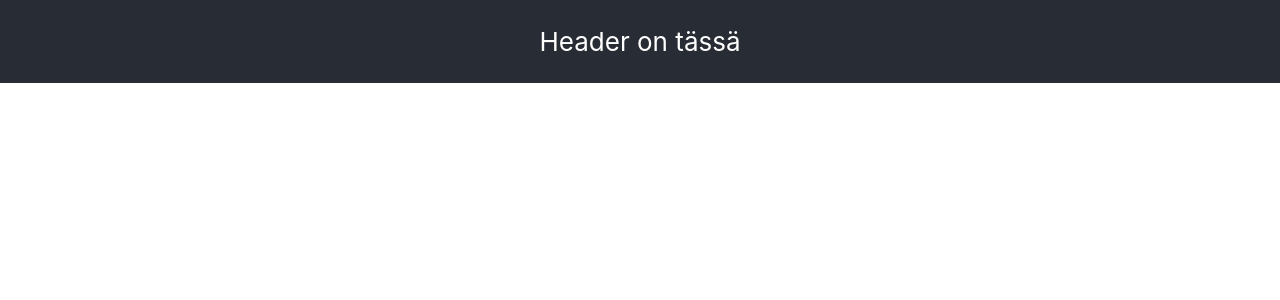
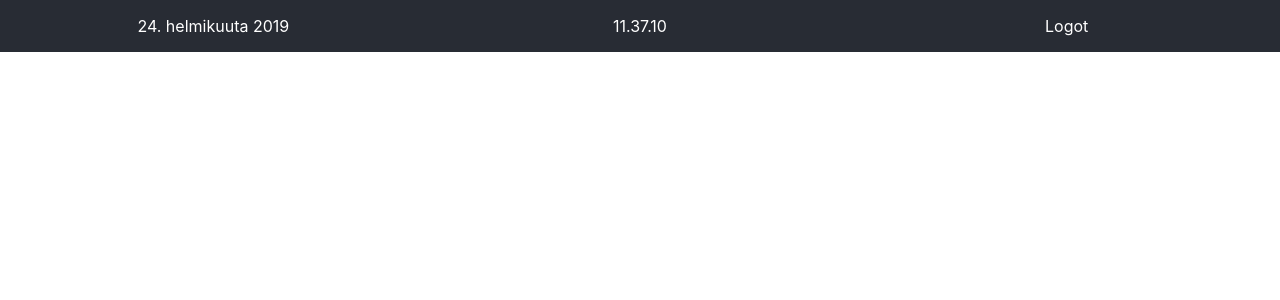
Before and after one commit to athenekilta/oloscreen-v2, a React (Create React App) app: page / in a window 1280 px wide. Shown: the top 300 px of the page. Built offline with nearby package versions, Linux system fonts and the light colour scheme.

Commit message:
Added header files

```diff
--- a/src/App.css
+++ b/src/App.css
@@ -7,7 +7,7 @@
   height: 40vmin;
   pointer-events: none;
 }
-
+/*
 .App-header {
   background-color: #282c34;
   height: 10%;
@@ -17,7 +17,7 @@
   justify-content: center;
   font-size: calc(10px + 2vmin);
   color: white;
-}
+} */
 
 .App-link {
   color: #61dafb;
--- a/src/components/Header.js
+++ b/src/components/Header.js
@@ -1,12 +1,26 @@
-import React, { Component } from 'react';
-import '../App.css';
+import React, { Component } from "react";
+import moment from "moment";
+import "moment/locale/fi";
+import "../App.css";
+import "./header.css";
+
+moment.locale("fi");
 
 class HeaderComponent extends Component {
+  constructor(props) {
+    super(props);
+    moment.locale("fi");
+  }
   render() {
+    console.log(moment.locale("fi"));
     return (
-            <div >
+      <div>
         <header className="App-header">
-                    <p> Header on tässä </p>
+          <p id="time-date"> {moment().format("LL")} </p>
+          <p id="time-clock"> {moment().format("LTS")} </p>
+          <div id="logo-carousel">
+            <p>Logot</p>
+          </div>
         </header>
       </div>
     );
--- /dev/null
+++ b/src/components/header.css
@@ -0,0 +1,7 @@
+header {
+  display: grid;
+  grid-template-columns: 1fr 1fr 1fr;
+  grid-template-rows: auto;
+  background-color: #282c34;
+  color: white;
+}
```
Lines whose indentation alone changed are shown as unchanged.
